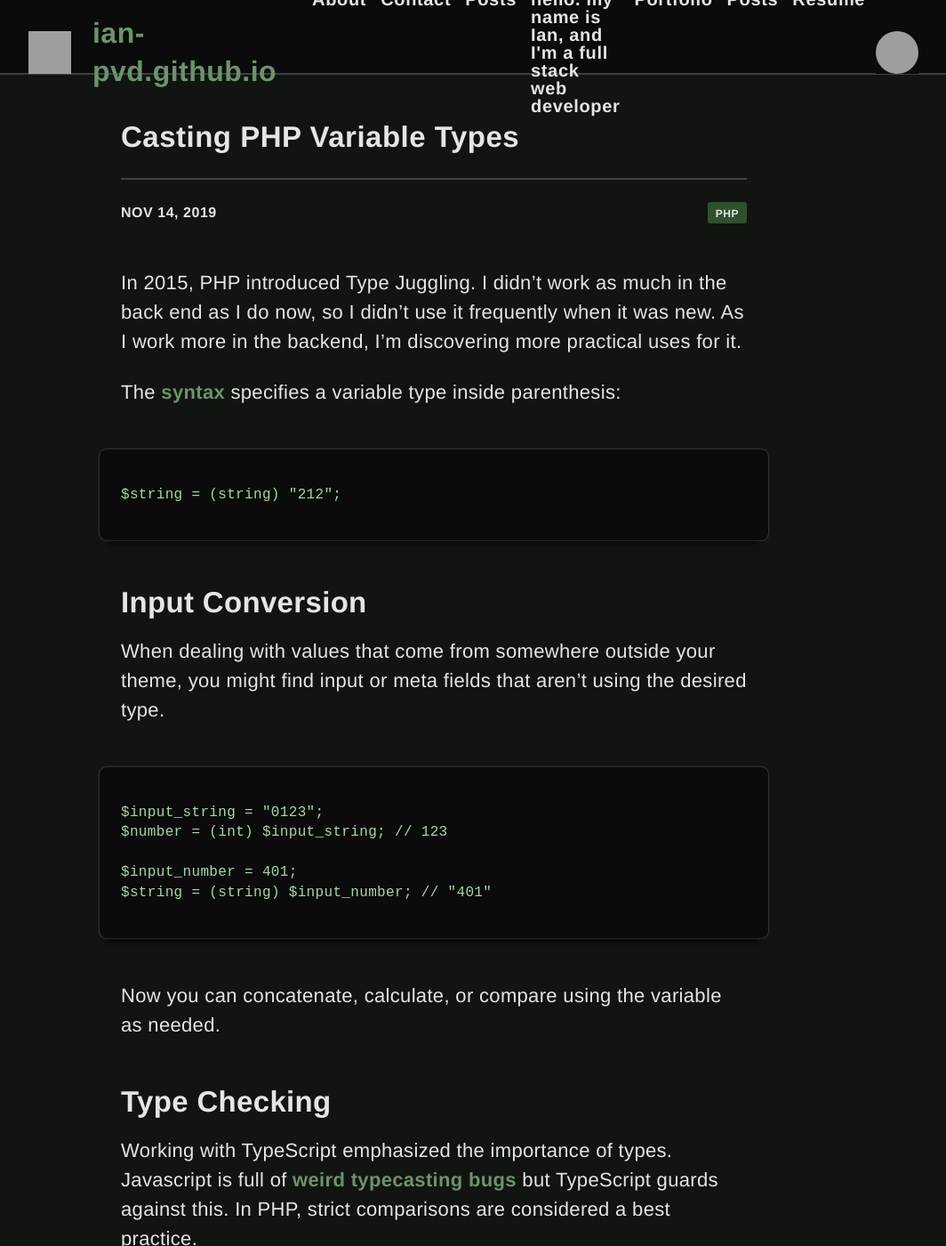
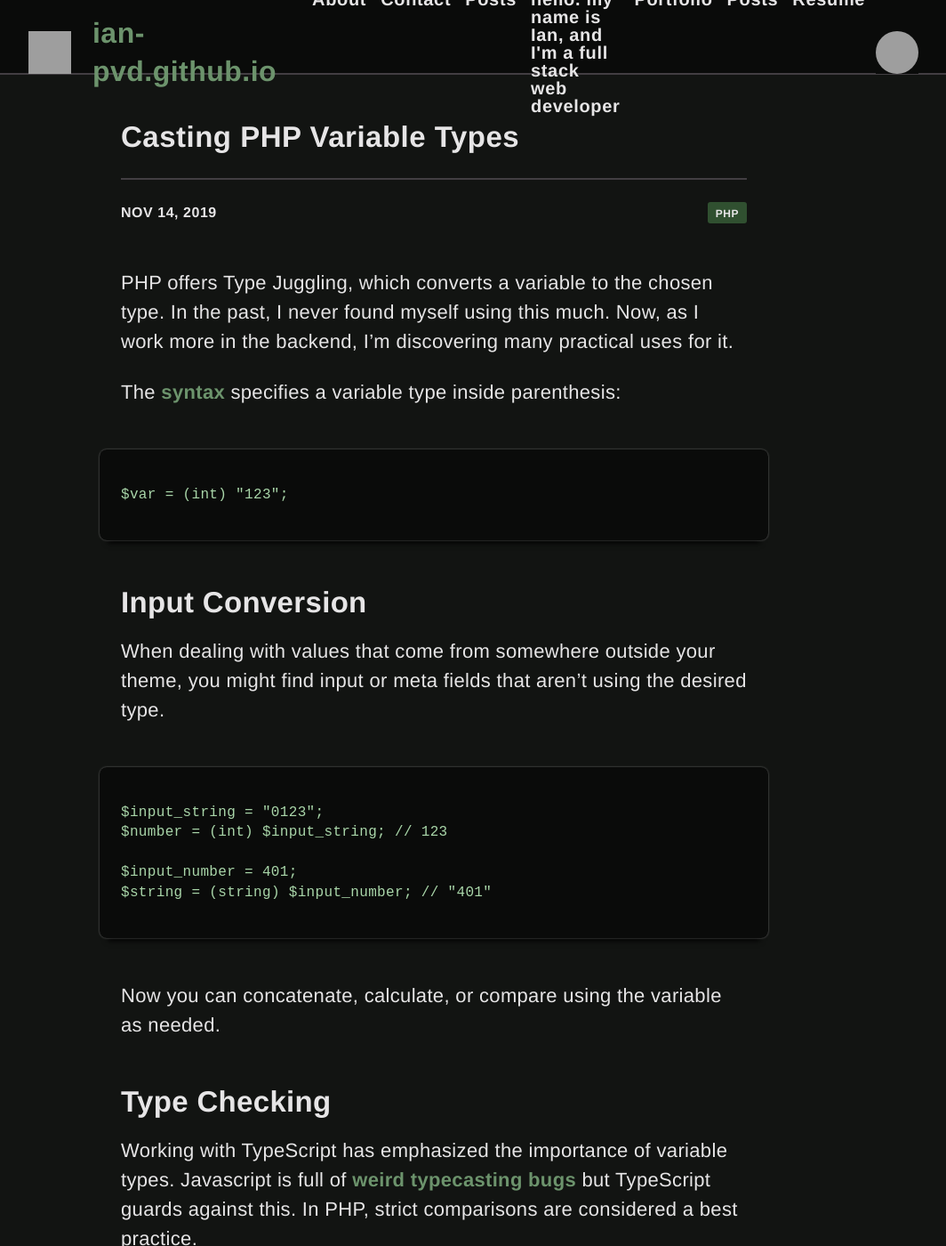
Before and after one commit to ian-pvd/ian-pvd.github.io, a Jekyll site: the page built from _posts/2019-11-14-casting-php-variable-types.md, in a window 1280 px wide and 1400 px high. Shown: the whole window at 89% size, without its empty margins (152-1216 px from the left). Built offline with Jekyll 4.4.1, drawn with Linux system fonts in a browser that asks for light colours; some of the changed text lies outside the part shown; grey boxes are pictures that could not be loaded.

Commit message:
edit cast php variables

````diff
--- a/_posts/2019-11-14-casting-php-variable-types.md
+++ b/_posts/2019-11-14-casting-php-variable-types.md
@@ -4,12 +4,12 @@ layout: post
 topic: PHP
 ---
 
-In 2015, PHP introduced Type Juggling. I didn't work as much in the back end as I do now, so I didn't use it frequently when it was new. As I work more in the backend, I'm discovering more practical uses for it.
+PHP offers Type Juggling, which converts a variable to the chosen type. In the past, I never found myself using this much. Now, as I work more in the backend, I'm discovering many practical uses for it.
 
-The [syntax](https://www.php.net/manual/en/language.types.type-juggling.php#language.oop5.traits.multiple.ex1){:target="_blank"} specifies a variable type inside parenthesis:
+The [syntax](https://www.php.net/manual/en/language.types.type-juggling.php#language.types.typecasting){:target="_blank"} specifies a variable type inside parenthesis:
 
 ```
-$string = (string) "212";
+$var = (int) "123";
 ```
 
 ## Input Conversion
@@ -28,9 +28,9 @@ Now you can concatenate, calculate, or compare using the variable as needed.
 
 ## Type Checking
 
-Working with TypeScript emphasized the importance of types. Javascript is full of [weird typecasting bugs](https://github.com/denysdovhan/wtfjs?tab=readme-ov-file#-examples){:target="_blank"} but TypeScript guards against this. In PHP, strict comparisons are considered a best practice.
+Working with TypeScript has emphasized the importance of variable types. Javascript is full of [weird typecasting bugs](https://github.com/denysdovhan/wtfjs?tab=readme-ov-file#-examples){:target="_blank"} but TypeScript guards against this. In PHP, strict comparisons are considered a best practice.
 
-For instance, maybe a plugin is expected to return a string value but returns `null` when nothing is found. But your theme is expecting booleans whenever it checks for style options.
+For example, you might expected a plugin to return a string value, but it returns `null` instead when nothing is found. Your theme is expecting booleans whenever it checks for style options.
 
 ```php
 function pvd_get_style() {
````
Also changed, not shown: other parts of _posts/2019-11-14-casting-php-variable-types.md (+1 -1 lines).
